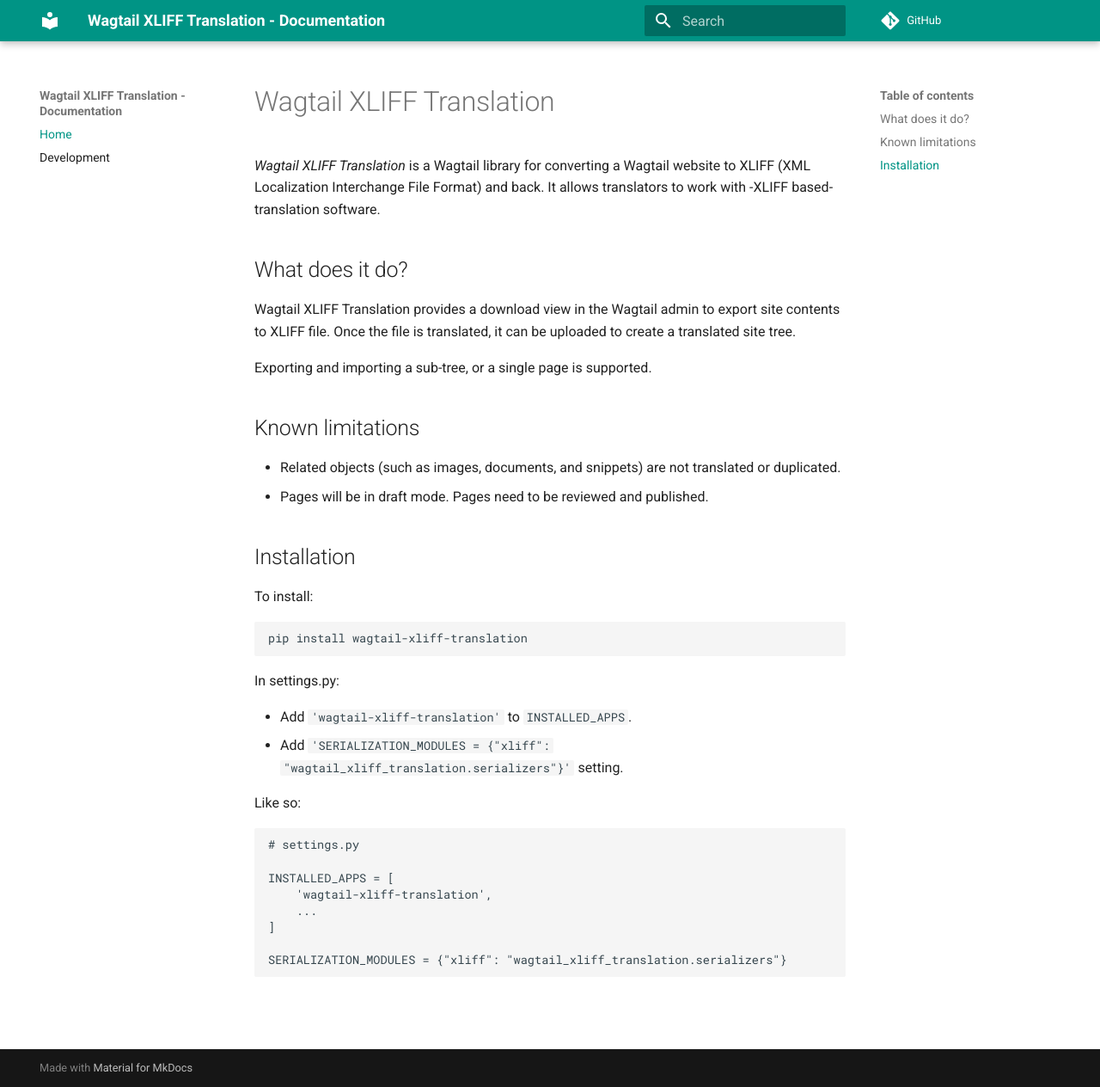
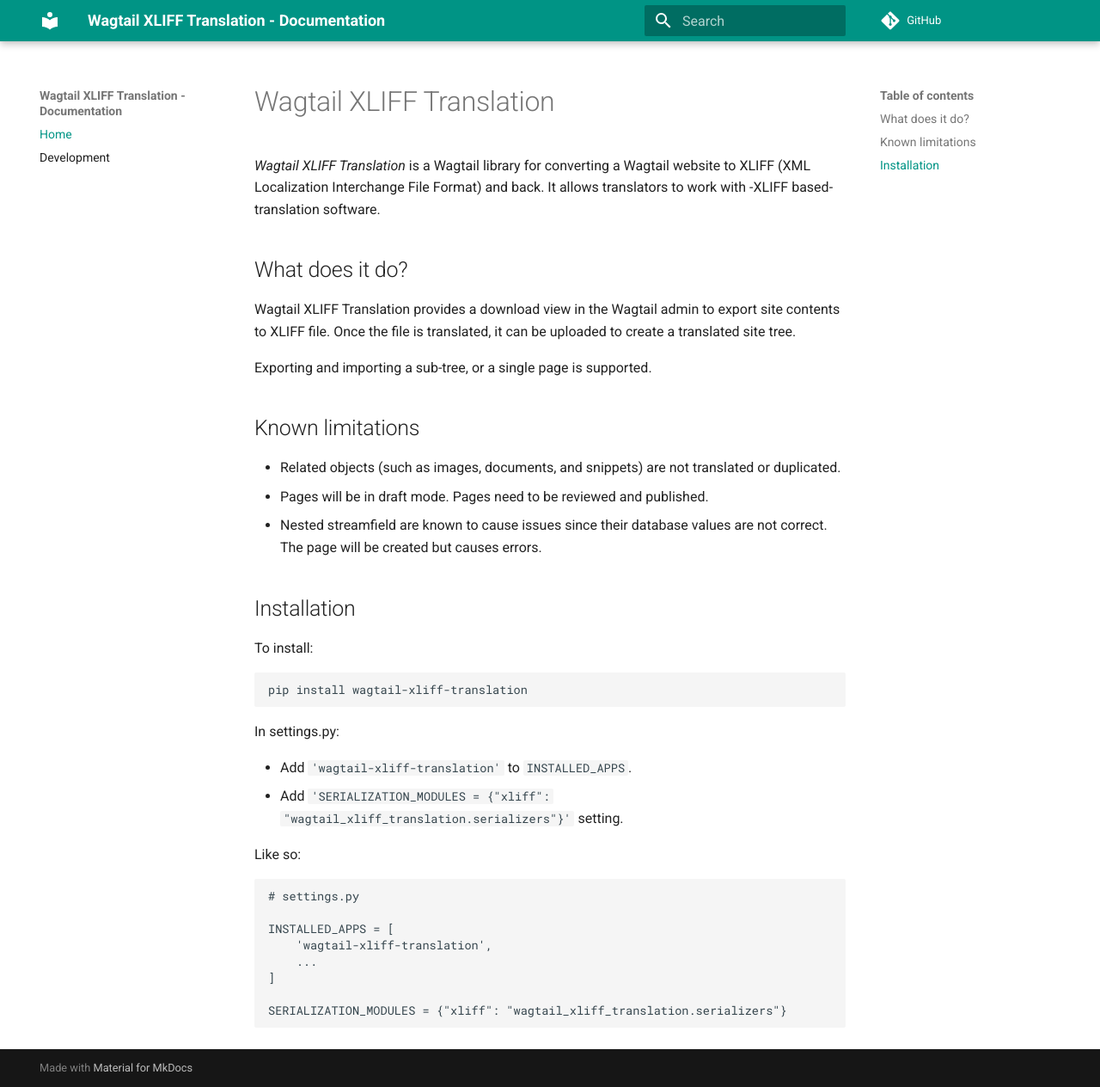
Before and after one commit to fourdigits/wagtail-xliff-translation, an MkDocs documentation site: the page built from docs/index.md, in a window 1280 px wide and 1264 px high. Shown: the whole window at 86% size. Built offline with MkDocs 1.6.1 and Material for MkDocs 9.7.7, drawn with Linux system fonts in a browser that asks for light colours; comment, search, counter and statistics services are not loaded.

Commit message:
Add limitation

```diff
--- a/docs/index.md
+++ b/docs/index.md
@@ -14,6 +14,7 @@
 
 - Related objects (such as images, documents, and snippets) are not translated or duplicated.
 - Pages will be in draft mode. Pages need to be reviewed and published.
+- Nested streamfield are known to cause issues since their database values are not correct. The page will be created but causes errors.
 
 ## Installation
 
```
